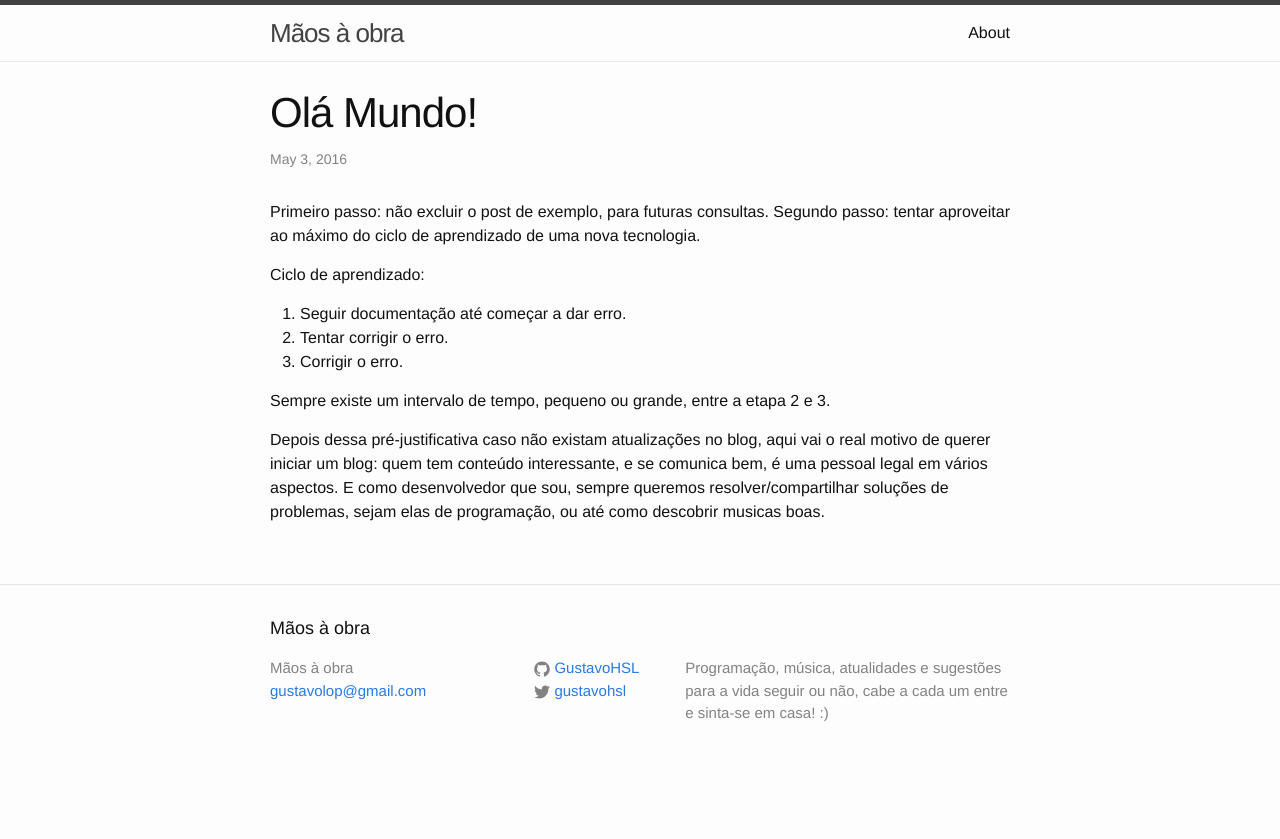
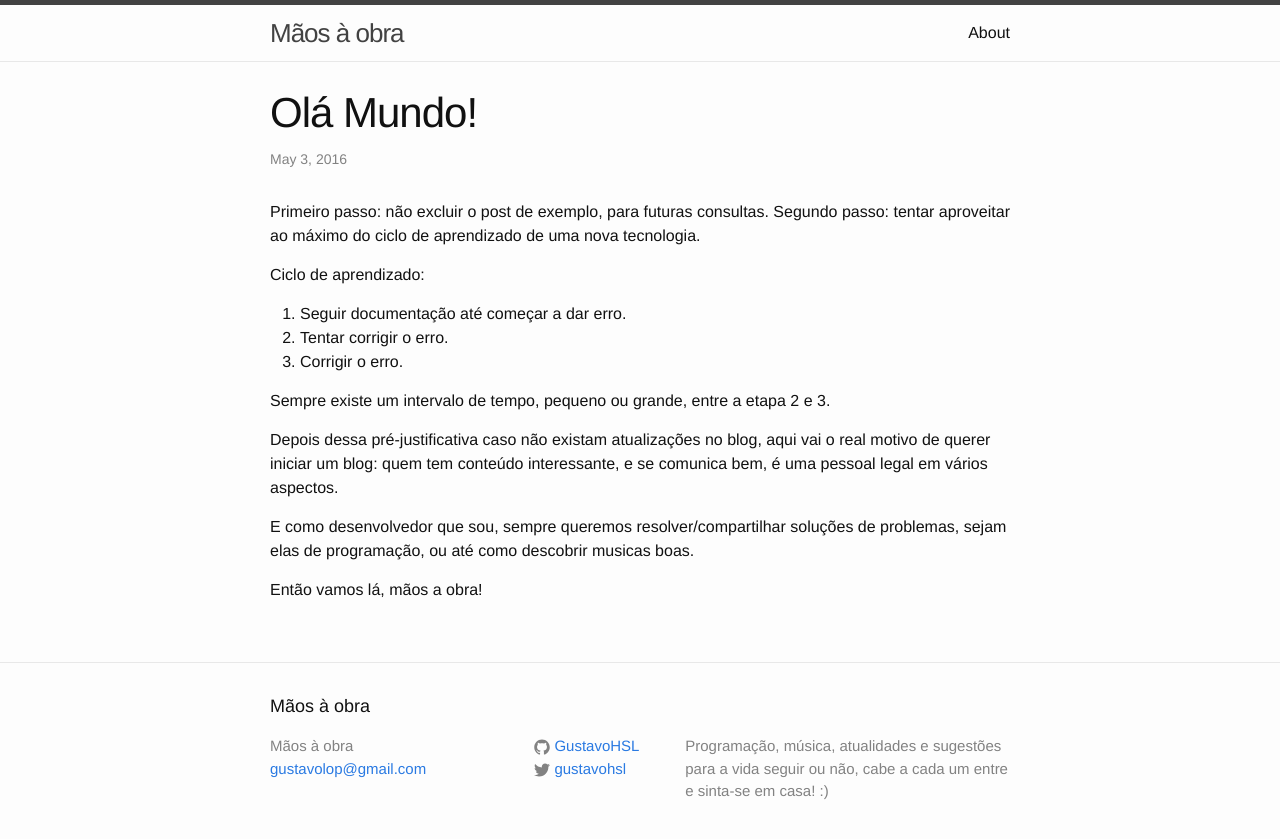
Before and after one commit to GustavoHSL/gustavohsl.github.io, a Jekyll site: the page built from _posts/2016-05-03-hello-world.markdown, in a window 1280 px wide. Shown: the top 839 px of the page. Built offline with Jekyll 4.4.1, drawn with Linux system fonts in a browser that asks for light colours.

Commit message:
Primeiro de path corrigido

```diff
--- a/_posts/2016-05-03-hello-world.markdown
+++ b/_posts/2016-05-03-hello-world.markdown
@@ -14,4 +14,8 @@ Ciclo de aprendizado:
 
 Sempre existe um intervalo de tempo, pequeno ou grande, entre a etapa 2 e 3.
 
-Depois dessa pré-justificativa caso não existam atualizações no blog, aqui vai o real motivo de querer iniciar um blog: quem tem conteúdo interessante, e se comunica bem, é uma pessoal legal em vários aspectos. E como desenvolvedor que sou, sempre queremos resolver/compartilhar soluções de problemas, sejam elas de programação, ou até como descobrir musicas boas.
+Depois dessa pré-justificativa caso não existam atualizações no blog, aqui vai o real motivo de querer iniciar um blog: quem tem conteúdo interessante, e se comunica bem, é uma pessoal legal em vários aspectos.
+
+E como desenvolvedor que sou, sempre queremos resolver/compartilhar soluções de problemas, sejam elas de programação, ou até como descobrir musicas boas.
+
+Então vamos lá, mãos a obra!
```
